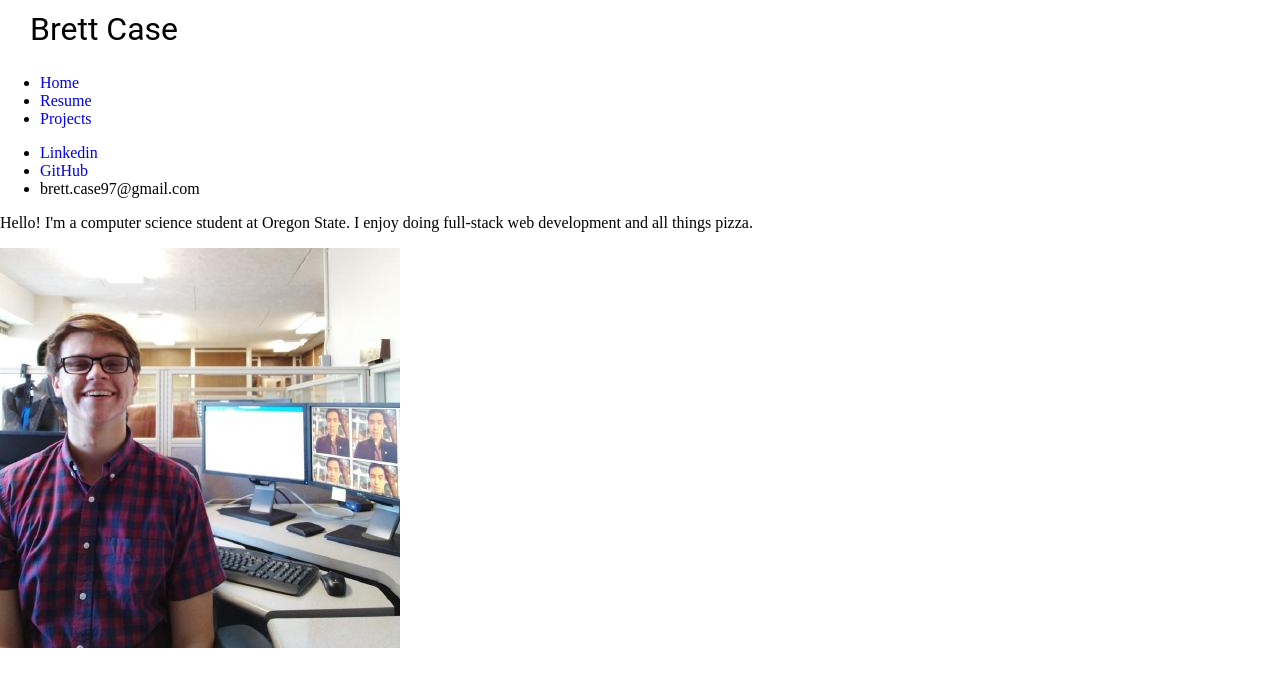
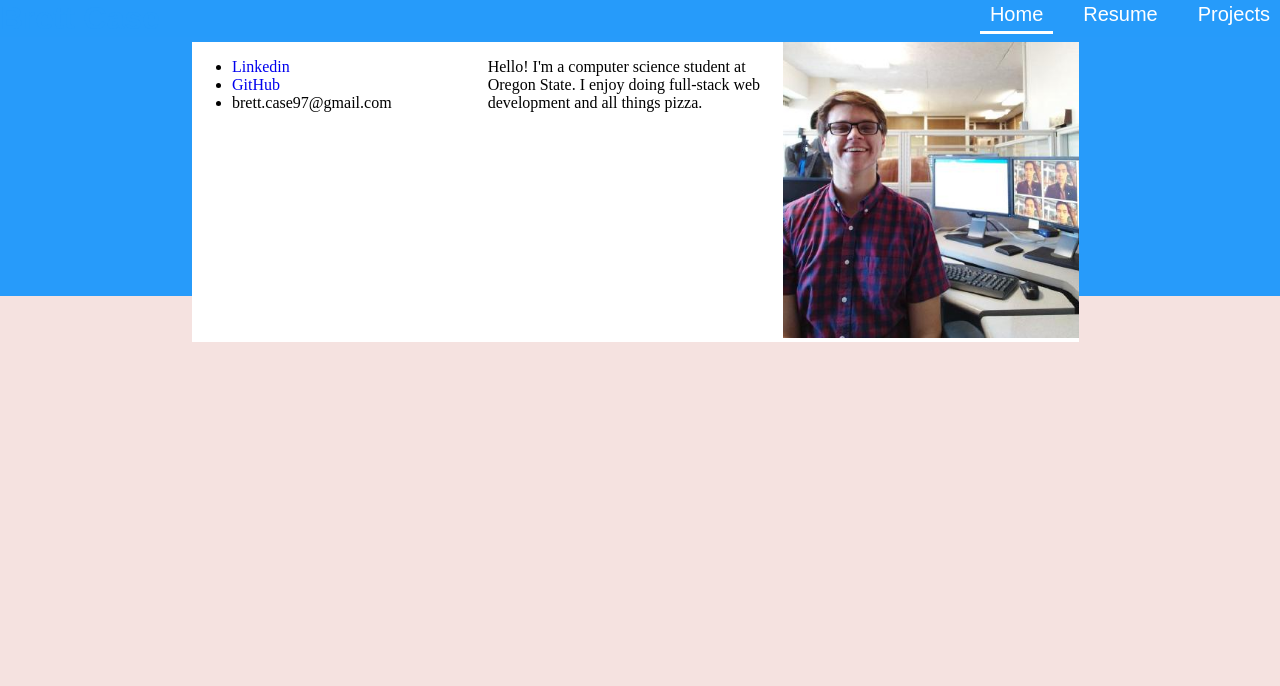
Before and after one commit to Brallen/liveUpdate, a website: page public/index.html in a window 1280 px wide. Drawn offline with nearby package versions, Linux system fonts and the light colour scheme.

Commit message:
basic css design

```diff
--- a/public/index.html
+++ b/public/index.html
@@ -12,7 +12,7 @@
 <body>
    <div class="">
       <header>
-        <a href="#"><h1 class="site-title">Brett Case</h1></a>
+        <a href="#"><h1 class="sitetitle">Brett Case</h1></a>
 
         <nav class="navbar">
           <ul class="navlist">
@@ -25,20 +25,20 @@
 
     <main class="container">
       <div class="infowrapper">
-        <div class="p1">
+        <div class="box">
           <ul>
             <li><a href="https://www.linkedin.com/in/brettcase/">Linkedin</a></li>
             <li><a href="https://github.com/Brallen">GitHub</a></li>
             <li>brett.case97@gmail.com</li>
           </ul>
         </div>
-        <div class="p2">
+        <div class="box">
           <p>Hello! I'm a computer science student at Oregon State.
           I enjoy doing full-stack web development and all things
         pizza.</p>
         </div>
-        <div class="p3">
-          <img src="../Images/me.jpeg">
+        <div class="box">
+          <img src="../Images/me.jpeg" class="images">
         </div>
       </div>
     </main>
--- a/public/style.css
+++ b/public/style.css
@@ -1,22 +1,70 @@
 body,html{
-    margin:0;
-    padding:0;
+  margin:0;
+  padding:0;
 }
 a{
   text-decoration: none;
 }
-.site-title{
-    font-family: Roboto, sans-serif;
-    font-weight: 400;
-    color: black;
-    margin: 0;
-    padding: 10px 30px;
+body{
+  background-color: #f5e2e0;
 }
-
-.code{
-background-color: black;
-}
-
 .hidden{
   display: none;
 }
+header{
+  background-color: #269bfa;
+}
+.sitetitle{
+  display: inline;
+  text-decoration: none;
+  color: white;
+  font-family: sans-serif;
+}
+.sitetitle:hover{
+  color: #269bfa;
+}
+.navbar{
+  float: right;
+  font-family: sans-serif;
+  font-weight: 400;
+}
+.navlink a{
+  text-decoration: none;
+  color: white;
+  padding: 0 10px;
+}
+.navlink a:hover{
+  color: #269bfa;
+}
+.navlist{
+  list-style-type: none;
+  margin: 0;
+  padding: 0;
+  overflow: hidden;
+}
+.navitem{
+  display: inline block;
+  float: left;
+  margin-left: 20px;
+  padding-bottom: 5px;
+  padding-top: 3px;
+  font-size: 20px;
+}
+.active.navitem{
+  border-bottom: 3px solid white;
+}
+.images{
+  max-width: 100%;
+}
+.container{
+  background-image: linear-gradient(#279bfa 85%, #f5e2e0 85%);
+}
+.infowrapper{
+  margin:0 15%;
+  display: flex;
+}
+.box{
+  margin-top: 5px;
+  flex-basis: 33%;
+  background-color: white;
+}
```
